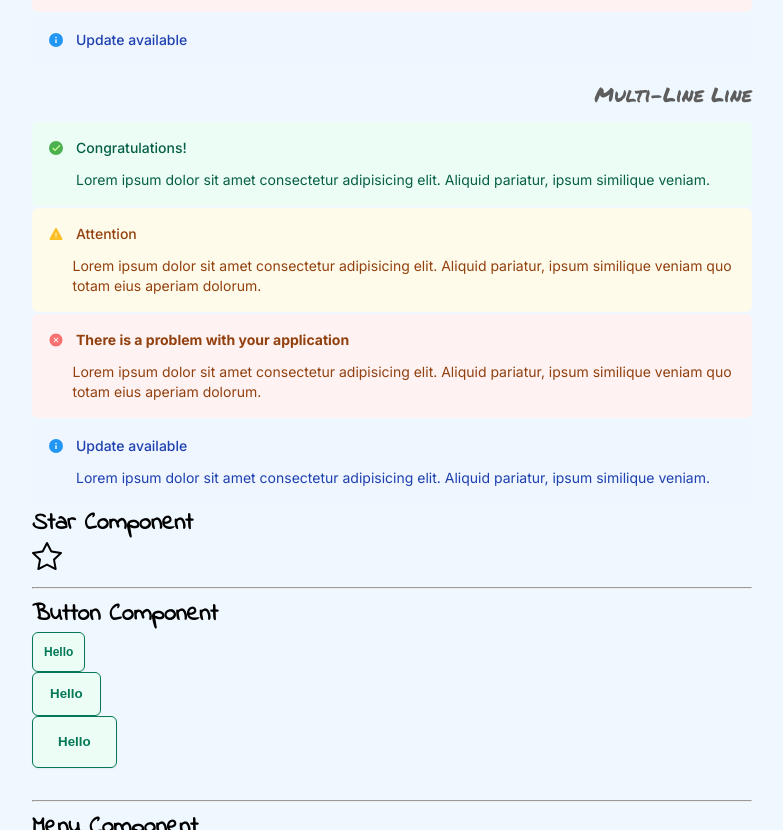
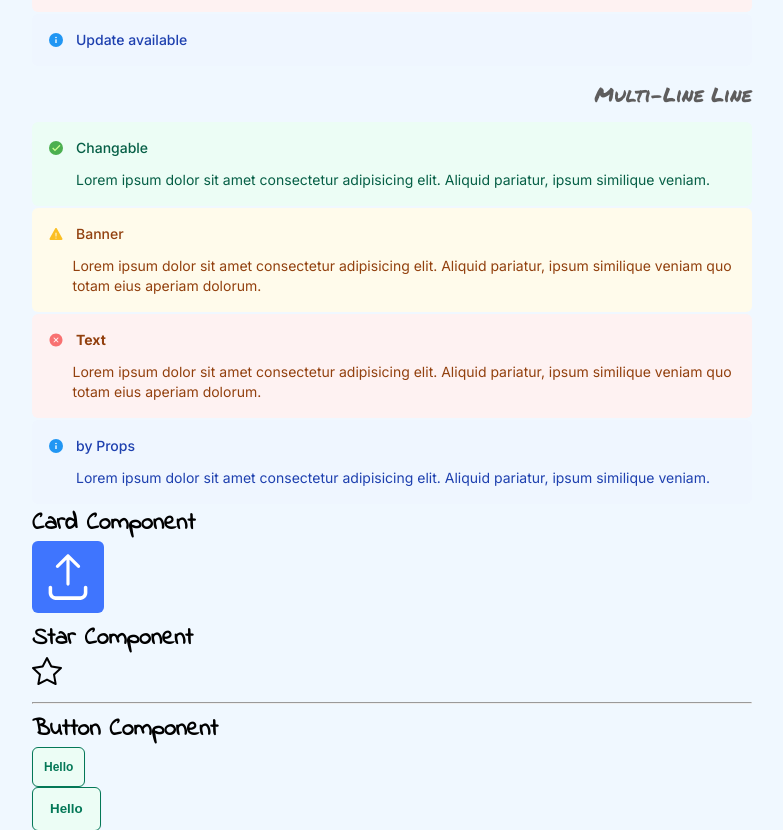
Before and after one commit to zenidreney/zenid-components, a React (Vite) app: page / in a window 1280 px wide. Shown: the part 620-1450 px from the top of the page, without its empty margins (248-1031 px from the left). Built offline with nearby package versions, Linux system fonts and the light colour scheme.

Commit message:
Started Card Component

```diff
--- a/src/App.jsx
+++ b/src/App.jsx
@@ -1,7 +1,5 @@
 import "./components/Badge/Badge.css"
 import SampleSquareBadge from "./components/Badge/SampleSquareBadge"
-
-import "./components/Badge/Badge.css"
 import SamplePillBadge from "./components/Badge/SamplePillBadge"
 
 import Star from "./components/Star"
@@ -9,6 +7,9 @@ import "./components/Star.css"
 
 import "./components/Button/Button.css"
 import SampleButton from "./components/Button/SampleButton"
+
+//import "./components/Card/Card.css"
+import SampleCard from "./components/Card/SampleCard"
 
 import "./components/Menu/Menu.css"
 import SampleMenu from "./components/Menu/SampleMenu"
@@ -44,6 +45,9 @@ function App() {
       <h3>Multi-Line Line</h3>
       {SampleMultiLineBanner}
 
+      <h2>Card Component</h2>
+      {SampleCard}
+
       <h2>Star Component</h2>
       <Star onChange={() => console.log("Changed")} />
 
--- a/src/components/Badge/SamplePillBadge.jsx
+++ b/src/components/Badge/SamplePillBadge.jsx
@@ -1,7 +1,7 @@
 import Badge from "./Badge"
 
 const colorOptionsArray = ["grey", "red", "yellow", "green", "blue", "indigo", "purple", "pink"]
-const badgeContentArray = ["You", "can", "pass", "your", "own", "word", "to", "badge"]
+const badgeContentArray = ["You", "can", "pass", "your", "own", "props", "to", "badge"]
 
 const SampleBadge = colorOptionsArray.map((color, i) => {
 
--- a/src/components/Banner/Banner.jsx
+++ b/src/components/Banner/Banner.jsx
@@ -9,8 +9,7 @@ import classnames from "classnames"
 export default function Banner({ children, text, variant }) {
 
     const variantClass = variant && `banner-${variant}`
-    const hideIcon = children && "hide-icon"
-    const classNames = classnames("banner-container", variantClass, hideIcon)
+    const classNames = classnames("banner-container", variantClass)
 
     const icon = (variant === "success") ? <FcOk /> :
                  (variant === "warning") ? <IoIosWarning className="warning-icon" /> :
--- a/src/components/Banner/SampleBanner.jsx
+++ b/src/components/Banner/SampleBanner.jsx
@@ -14,10 +14,10 @@ const SampleMultiLineBanner =
 
     <>
 
-        <Banner text="" variant="success">Lorem ipsum dolor sit amet consectetur adipisicing elit. Aliquid pariatur, ipsum similique veniam.</Banner>
-        <Banner text="" variant="warning">Lorem ipsum dolor sit amet consectetur adipisicing elit. Aliquid pariatur, ipsum similique veniam quo totam eius aperiam dolorum.</Banner>
-        <Banner text="" variant="error">Lorem ipsum dolor sit amet consectetur adipisicing elit. Aliquid pariatur, ipsum similique veniam quo totam eius aperiam dolorum.</Banner>
-        <Banner text="" variant="neutral">Lorem ipsum dolor sit amet consectetur adipisicing elit. Aliquid pariatur, ipsum similique veniam.</Banner>
+        <Banner text="Changable" variant="success">Lorem ipsum dolor sit amet consectetur adipisicing elit. Aliquid pariatur, ipsum similique veniam.</Banner>
+        <Banner text="Banner" variant="warning">Lorem ipsum dolor sit amet consectetur adipisicing elit. Aliquid pariatur, ipsum similique veniam quo totam eius aperiam dolorum.</Banner>
+        <Banner text="Text" variant="error">Lorem ipsum dolor sit amet consectetur adipisicing elit. Aliquid pariatur, ipsum similique veniam quo totam eius aperiam dolorum.</Banner>
+        <Banner text="by Props" variant="neutral">Lorem ipsum dolor sit amet consectetur adipisicing elit. Aliquid pariatur, ipsum similique veniam.</Banner>
     </>
 
 export { SampleSingleLineBanner, SampleMultiLineBanner }
--- /dev/null
+++ b/src/components/Card/Card.jsx
@@ -0,0 +1,17 @@
+import { HiOutlineCloudUpload } from "react-icons/hi";
+
+const defaultIconStyles = {
+    backgroundColor: "#3F75FE",
+    color: "#ffffff",
+    fontSize: "1.5em",
+    width: "3em",
+    height: "3em",
+    borderRadius: "6px",
+    padding: "0.4em"
+}
+
+const defaultIcon = <HiOutlineCloudUpload style={defaultIconStyles} />
+
+export default function Card({ icon = defaultIcon} ) {
+    return icon
+}
--- /dev/null
+++ b/src/components/Card/SampleCard.jsx
@@ -0,0 +1,22 @@
+import Card from "./Card"
+import { RxUpload } from "react-icons/rx";
+
+const iconStyles = {
+    backgroundColor: "#3F75FE",
+    color: "#ffffff",
+    fontSize: "1.5em",
+    width: "3em",
+    height: "3em",
+    borderRadius: "6px",
+    padding: "0.4em"
+}
+
+const SampleCard = <Card
+
+    icon={<RxUpload
+        style={iconStyles}
+    />}
+
+/>
+
+export default SampleCard
```
